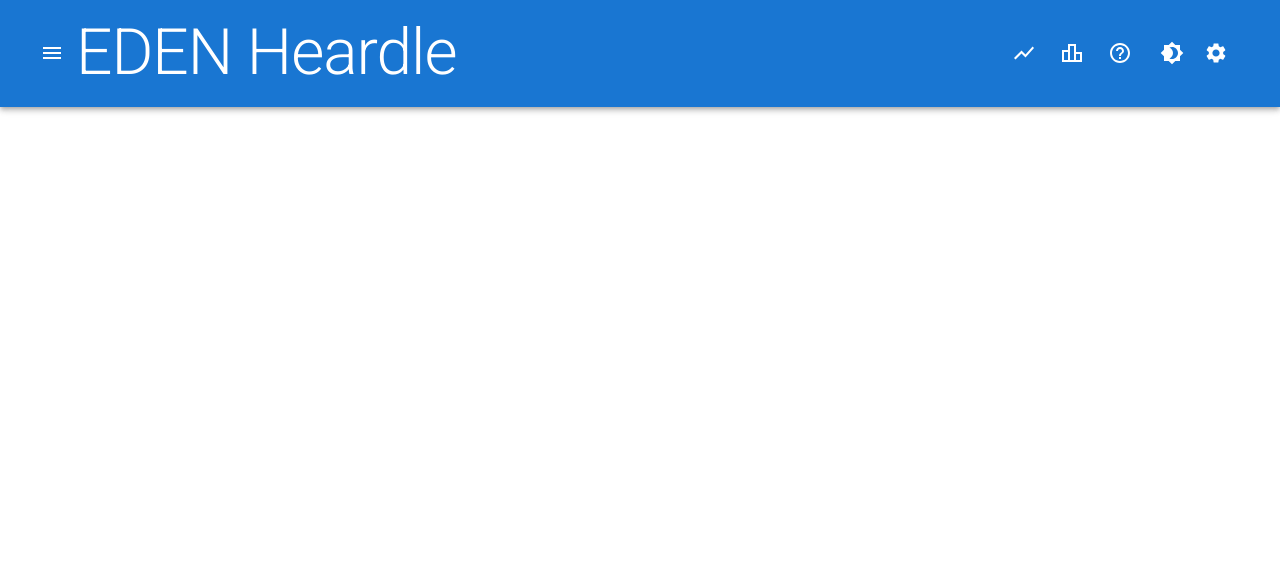
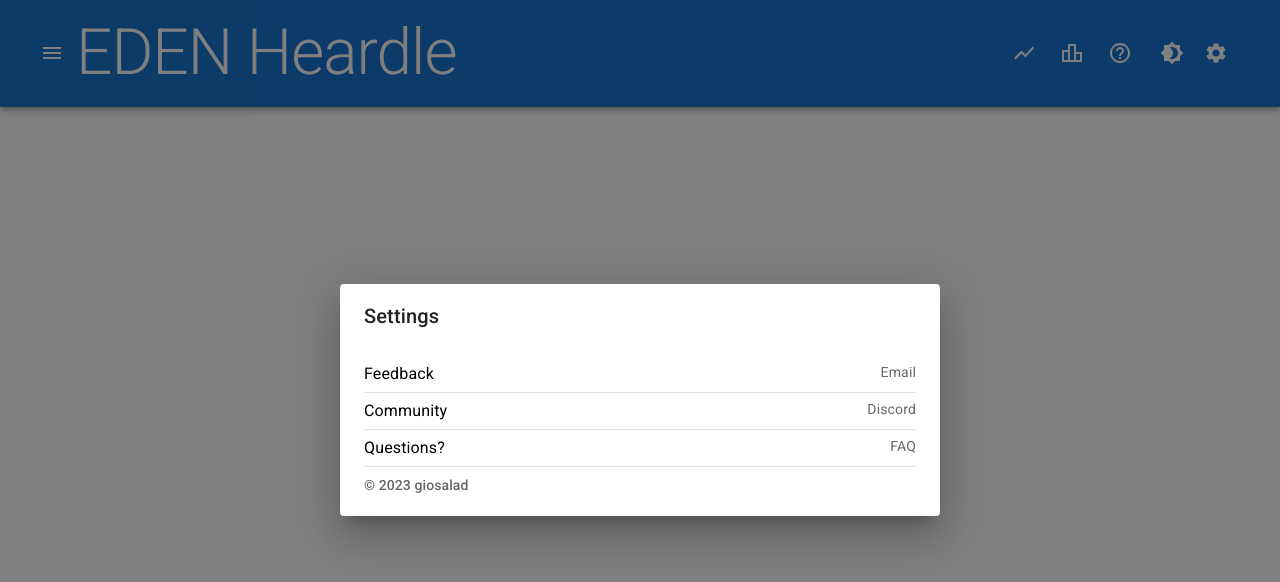
Before and after one commit to ftrbnd/odin-js-final-project, a React (Vite) app: page /play in a window 1280 px wide. Both pictures are taken after a click on the button 1216 px from the left and 53 px from the top of the page. Shown: the top 582 px of the page. Built offline with nearby package versions, Linux system fonts and the light colour scheme.

Commit message:
Set up settings modal

```diff
--- a/src/components/Navbar.tsx
+++ b/src/components/Navbar.tsx
@@ -12,6 +12,7 @@ import Brightness7Icon from '@mui/icons-material/Brightness7';
 import RulesModal from './RulesModal';
 import LinksDrawer from './LinksDrawer';
 import { Link } from 'react-router-dom';
+import SettingsModal from './SettingsModal';
 
 const Navbar: FC = () => {
   const theme = useTheme();
@@ -19,6 +20,7 @@ const Navbar: FC = () => {
 
   const [showDrawer, setShowDrawer] = useState(false);
   const [showRules, setShowRules] = useState(false);
+  const [showSettings, setShowSettings] = useState(false);
 
   const toggleDrawer = (open: boolean) => {
     setShowDrawer(open);
@@ -50,10 +52,11 @@ const Navbar: FC = () => {
             <IconButton aria-label="theme" color="inherit" sx={{ ml: 1 }} onClick={colorMode.toggleColorMode}>
               {theme.palette.mode === 'dark' ? <Brightness7Icon /> : <Brightness4Icon />}
             </IconButton>
-            <IconButton aria-label="settings" color="inherit" size="large">
+            <IconButton aria-label="settings" color="inherit" size="large" onClick={() => setShowSettings(true)}>
               <SettingsIcon />
             </IconButton>
             <RulesModal open={showRules} closeModal={() => setShowRules(false)} />
+            <SettingsModal open={showSettings} closeModal={() => setShowSettings(false)} />
           </Box>
         </Toolbar>
       </AppBar>
--- a/src/components/RulesModal.tsx
+++ b/src/components/RulesModal.tsx
@@ -26,12 +26,10 @@ const RulesModal: FC<IProps> = ({ open, closeModal }) => {
   return (
     <div>
       <Dialog open={open} TransitionComponent={Transition} keepMounted onClose={closeModal} aria-describedby="alert-dialog-slide-description">
-        <DialogTitle>
-          <Typography variant="h4">How To Play</Typography>
-          <Typography variant="h6">Guess the song in 6 tries.</Typography>
-        </DialogTitle>
+        <DialogTitle>How To Play</DialogTitle>
         <DialogContent>
           <DialogContentText id="alert-dialog-slide-description">
+            {'Guess the song in 6 tries.'}
             <List dense>
               <ListItemText>• Each guess must be a valid song.</ListItemText>
               <ListItemText>• The color of the tiles will change if your guess belongs to the same album.</ListItemText>
--- /dev/null
+++ b/src/components/SettingsModal.tsx
@@ -0,0 +1,48 @@
+import { Divider, List, ListItemText, Typography } from '@mui/material';
+import Dialog from '@mui/material/Dialog';
+import DialogContent from '@mui/material/DialogContent';
+import DialogContentText from '@mui/material/DialogContentText';
+import DialogTitle from '@mui/material/DialogTitle';
+import Slide from '@mui/material/Slide';
+import { TransitionProps } from '@mui/material/transitions';
+import { FC, forwardRef } from 'react';
+import styles from '../styles/SettingsModal.module.scss';
+
+interface IProps {
+  open: boolean;
+  closeModal: () => void;
+}
+
+const Transition = forwardRef(function Transition(
+  props: TransitionProps & {
+    children: React.ReactElement<any, any>;
+  },
+  ref: React.Ref<unknown>
+) {
+  return <Slide direction="up" ref={ref} {...props} />;
+});
+
+const SettingsModal: FC<IProps> = ({ open, closeModal }) => {
+  return (
+    <div>
+      <Dialog fullWidth open={open} TransitionComponent={Transition} keepMounted onClose={closeModal} aria-describedby="alert-dialog-slide-description">
+        <DialogTitle>Settings</DialogTitle>
+        <DialogContent>
+          <DialogContentText id="alert-dialog-slide-description">
+            <List>
+              <ListItemText primary="Feedback" secondary="Email" sx={{ display: 'flex', justifyContent: 'space-between' }} className={styles.listItem} />
+              <Divider />
+              <ListItemText primary="Community" secondary="Discord" sx={{ display: 'flex', justifyContent: 'space-between' }} className={styles.listItem} />
+              <Divider />
+              <ListItemText primary="Questions?" secondary="FAQ" sx={{ display: 'flex', justifyContent: 'space-between' }} className={styles.listItem} />
+              <Divider />
+            </List>
+            <Typography variant="subtitle2">© 2023 giosalad</Typography>
+          </DialogContentText>
+        </DialogContent>
+      </Dialog>
+    </div>
+  );
+};
+
+export default SettingsModal;
--- /dev/null
+++ b/src/styles/SettingsModal.module.scss
@@ -0,0 +1,7 @@
+.listItem:hover {
+  cursor: pointer;
+}
+
+.listItem span {
+  color: black;
+}
```
